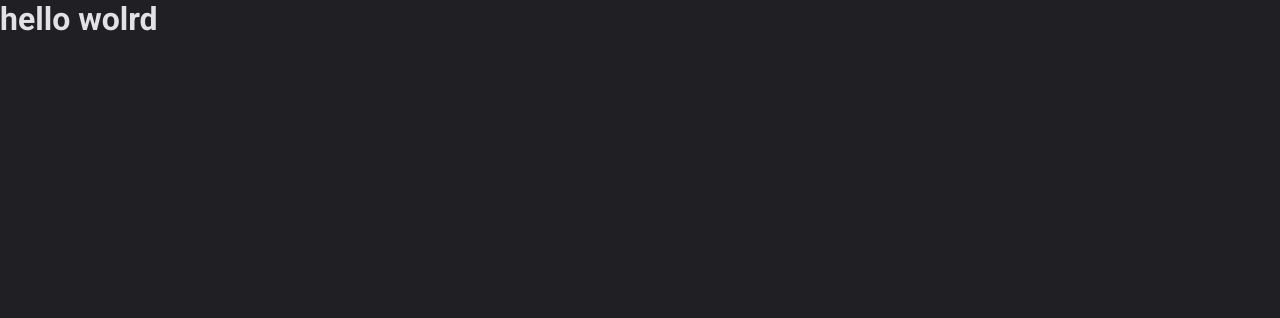
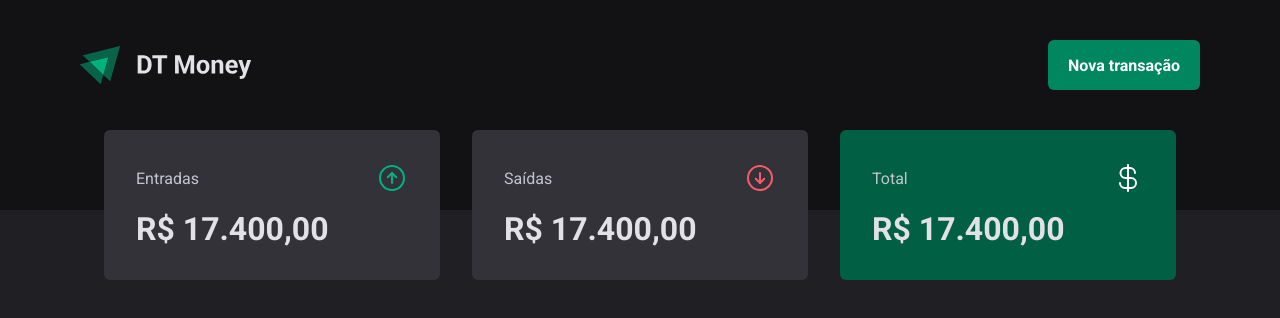
Before and after one commit to manoguii/dt-money, a React (Vite) app: page / in a window 1280 px wide. Shown: the top 318 px of the page. Built offline with nearby package versions, Linux system fonts and the light colour scheme.

Commit message:
:art: Add Components initials and styles

```diff
--- a/package.json
+++ b/package.json
@@ -9,6 +9,7 @@
     "preview": "vite preview"
   },
   "dependencies": {
+    "phosphor-react": "^1.4.1",
     "react": "^18.2.0",
     "react-dom": "^18.2.0",
     "styled-components": "^5.3.5"
--- a/src/App.tsx
+++ b/src/App.tsx
@@ -1,4 +1,5 @@
 import { ThemeProvider } from 'styled-components'
+import { Transactions } from './pages/Transactions'
 import { GlobalStyle } from './styles/global'
 import { defaultTheme } from './styles/themes/default'
 
@@ -6,7 +7,8 @@
   return (
     <ThemeProvider theme={defaultTheme}>
       <GlobalStyle />
-      <h1>hello wolrd</h1>
+
+      <Transactions />
     </ThemeProvider>
   )
 }
--- /dev/null
+++ b/src/components/Header/index.tsx
@@ -0,0 +1,13 @@
+import { HeaderContainer, HeaderContent, NewTranslationButton } from './styles'
+import logoDT from '../../assets/logoDT.svg'
+
+export function Header() {
+  return (
+    <HeaderContainer>
+      <HeaderContent>
+        <img src={logoDT} alt="" />
+        <NewTranslationButton>Nova transação</NewTranslationButton>
+      </HeaderContent>
+    </HeaderContainer>
+  )
+}
--- /dev/null
+++ b/src/components/Header/styles.ts
@@ -0,0 +1,32 @@
+import styled from 'styled-components'
+
+export const HeaderContainer = styled.header`
+  background: ${(props) => props.theme['gray-900']};
+  padding: 2.5rem 0 7.5rem;
+`
+
+export const HeaderContent = styled.div`
+  width: 100%;
+  max-width: 1120px;
+  margin: 0 auto;
+
+  display: flex;
+  justify-content: space-between;
+  align-items: center;
+`
+
+export const NewTranslationButton = styled.button`
+  height: 50px;
+  border: 0;
+  background: ${(props) => props.theme['green-500']};
+  color: ${(props) => props.theme.white};
+  font-weight: bold;
+  padding: 0 1.25rem;
+  border-radius: 6px;
+  cursor: pointer;
+
+  &:hover {
+    background: ${(props) => props.theme['green-700']};
+    transition: background-color 0.2s;
+  }
+`
--- /dev/null
+++ b/src/components/Summary/index.tsx
@@ -0,0 +1,32 @@
+import { SummaryCard, SummaryContainer } from './styles'
+import { ArrowCircleDown, ArrowCircleUp, CurrencyDollar } from 'phosphor-react'
+export function Summary() {
+  return (
+    <SummaryContainer>
+      <SummaryCard>
+        <header>
+          <span>Entradas</span>
+          <ArrowCircleUp size={32} color="#00b37e" />
+        </header>
+
+        <strong>R$ 17.400,00</strong>
+      </SummaryCard>
+      <SummaryCard>
+        <header>
+          <span>Saídas</span>
+          <ArrowCircleDown size={32} color="#f75a68" />
+        </header>
+
+        <strong>R$ 17.400,00</strong>
+      </SummaryCard>
+      <SummaryCard variant="green">
+        <header>
+          <span>Total</span>
+          <CurrencyDollar size={32} color="#fff" />
+        </header>
+
+        <strong>R$ 17.400,00</strong>
+      </SummaryCard>
+    </SummaryContainer>
+  )
+}
--- /dev/null
+++ b/src/components/Summary/styles.ts
@@ -0,0 +1,43 @@
+import styled, { css } from 'styled-components'
+
+export const SummaryContainer = styled.section`
+  width: 100%;
+  max-width: 1120px;
+  margin: 0 auto;
+  padding: 0 1.5rem;
+
+  display: grid;
+  grid-template-columns: repeat(3, 1fr);
+  gap: 2rem;
+
+  margin-top: -5rem;
+`
+
+interface SummaryCardProps {
+  variant?: 'green'
+}
+
+export const SummaryCard = styled.div<SummaryCardProps>`
+  background: ${(props) => props.theme['gray-600']};
+  border-radius: 6px;
+  padding: 2rem;
+
+  header {
+    display: flex;
+    align-items: center;
+    justify-content: space-between;
+    color: ${(props) => props.theme['gray-300']};
+  }
+
+  strong {
+    display: block;
+    margin-top: 1rem;
+    font-size: 2rem;
+  }
+
+  ${(props) =>
+    props.variant === 'green' &&
+    css`
+      background: ${(props) => props.theme['green-700']};
+    `}
+`
--- /dev/null
+++ b/src/pages/Transactions/index.tsx
@@ -0,0 +1,11 @@
+import { Header } from '../../components/Header'
+import { Summary } from '../../components/Summary'
+
+export function Transactions() {
+  return (
+    <div>
+      <Header />
+      <Summary />
+    </div>
+  )
+}
```
Also changed, not shown: src/assets/logoDT.svg (added), src/pages/Transactions/styles.ts (added), 1 other file (tests, documents, lock files or other folders).
